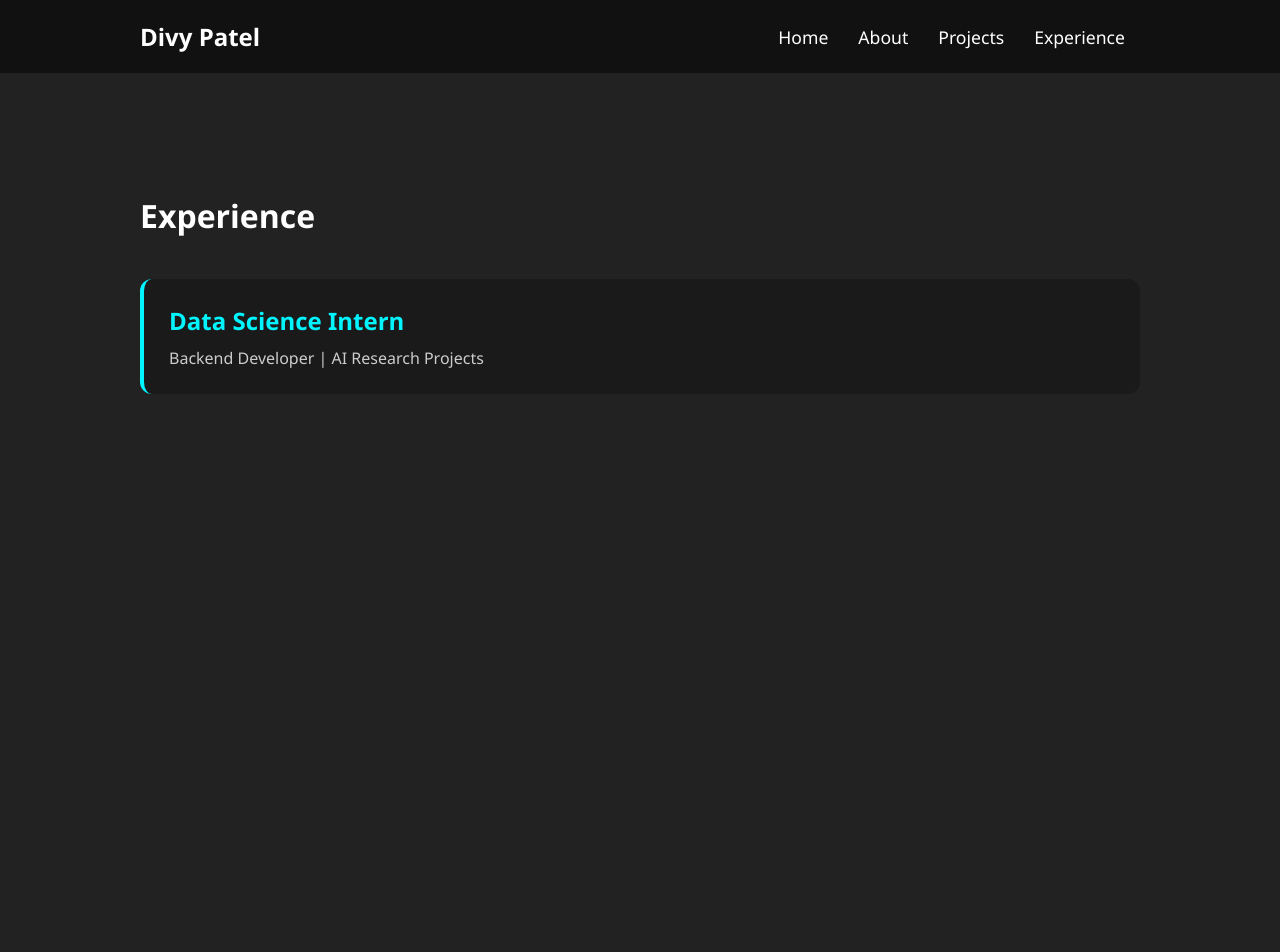
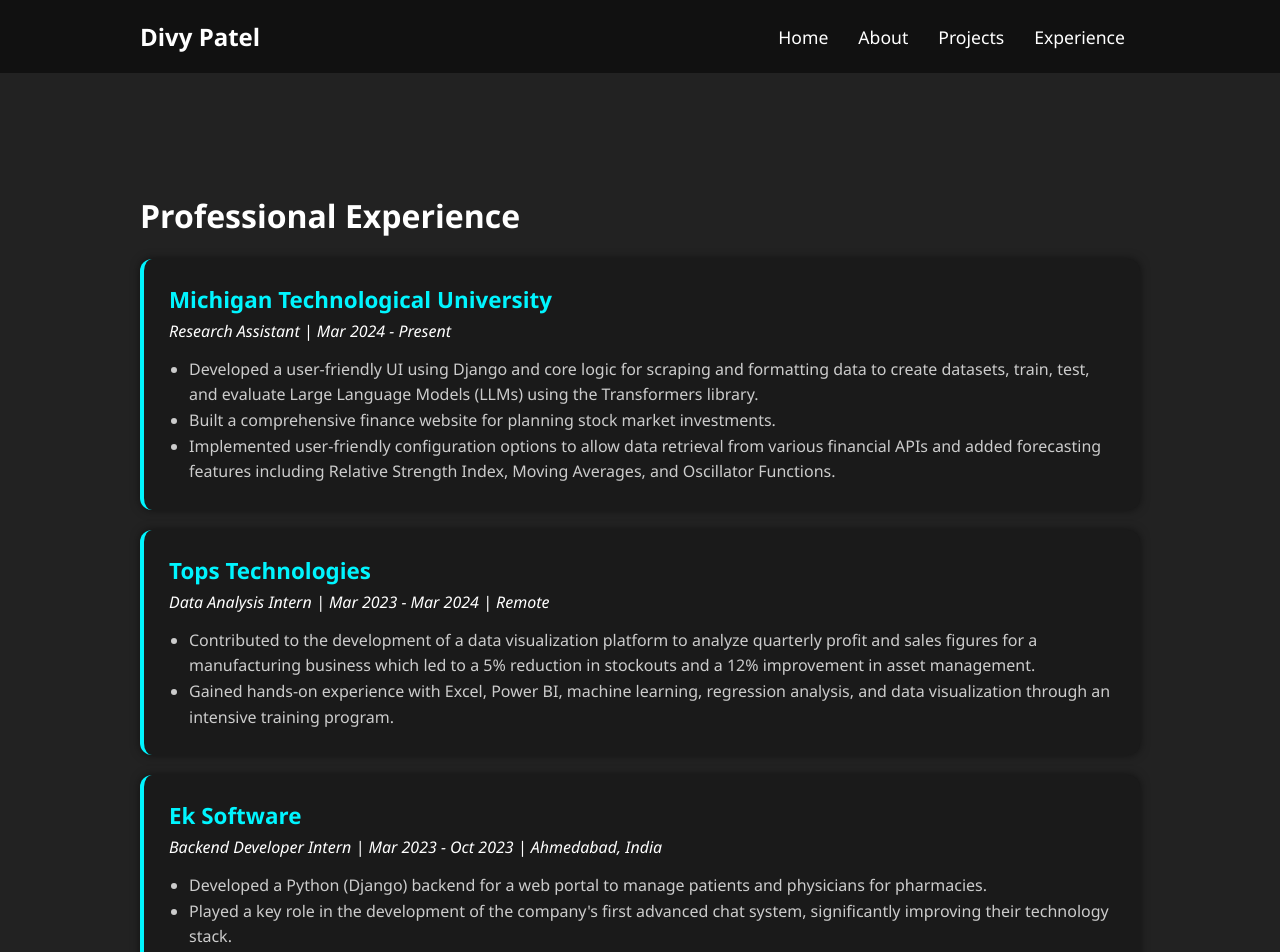
Before and after one commit to Divy0409/Divy0409.github.io, a React (Vite) app in the folder portfolio/: page /#/experience in a window 1280 px wide. Shown: the top 952 px of the page. Before the commit the page ends 800 px from the top, so only its background shows below. Built offline with nearby package versions, Linux system fonts and the light colour scheme.

Commit message:
Clean rebuild - fix ReactDOM

```diff
--- a/portfolio/src/pages/Experience.jsx
+++ b/portfolio/src/pages/Experience.jsx
@@ -1,25 +1,95 @@
+import { motion } from "framer-motion";
+
 function Experience() {
   return (
     <div className="container">
-      <h1>Experience</h1>
+      <motion.h1
+        initial={{ opacity: 0 }}
+        animate={{ opacity: 1 }}
+      >
+        Professional Experience
+      </motion.h1>
 
-      <div style={styles.experienceBlock}>
-        <h2 style={{ color: "#00f5ff", margin: "0 0 10px 0" }}>Data Science Intern</h2>
-        <p style={{ color: "#cccccc", margin: 0 }}>Backend Developer | AI Research Projects</p>
+      <div style={styles.timeline}>
+        {/* MTU Role */}
+        <motion.div style={styles.card} initial={{ x: -50, opacity: 0 }} animate={{ x: 0, opacity: 1 }} transition={{ delay: 0.2 }}>
+          <h2 style={styles.company}>Michigan Technological University</h2>
+          <p style={styles.role}>Research Assistant | Mar 2024 - Present</p>
+          <ul style={styles.list}>
+            <li>Developed a user-friendly UI using Django and core logic for scraping and formatting data to create datasets, train, test, and evaluate Large Language Models (LLMs) using the Transformers library.</li>
+            <li>Built a comprehensive finance website for planning stock market investments.</li>
+            <li>Implemented user-friendly configuration options to allow data retrieval from various financial APIs and added forecasting features including Relative Strength Index, Moving Averages, and Oscillator Functions.</li>
+          </ul>
+        </motion.div>
+
+        {/* Tops Technologies Role 1 */}
+        <motion.div style={styles.card} initial={{ x: -50, opacity: 0 }} animate={{ x: 0, opacity: 1 }} transition={{ delay: 0.4 }}>
+          <h2 style={styles.company}>Tops Technologies</h2>
+          <p style={styles.role}>Data Analysis Intern | Mar 2023 - Mar 2024 | Remote</p>
+          <ul style={styles.list}>
+            <li>Contributed to the development of a data visualization platform to analyze quarterly profit and sales figures for a manufacturing business which led to a 5% reduction in stockouts and a 12% improvement in asset management.</li>
+            <li>Gained hands-on experience with Excel, Power BI, machine learning, regression analysis, and data visualization through an intensive training program.</li>
+          </ul>
+        </motion.div>
+
+        {/* Ek Software Role */}
+        <motion.div style={styles.card} initial={{ x: -50, opacity: 0 }} animate={{ x: 0, opacity: 1 }} transition={{ delay: 0.6 }}>
+          <h2 style={styles.company}>Ek Software</h2>
+          <p style={styles.role}>Backend Developer Intern | Mar 2023 - Oct 2023 | Ahmedabad, India</p>
+          <ul style={styles.list}>
+            <li>Developed a Python (Django) backend for a web portal to manage patients and physicians for pharmacies.</li>
+            <li>Played a key role in the development of the company's first advanced chat system, significantly improving their technology stack.</li>
+            <li>Designed and built a high-performance multitenant PostgreSQL database, improving website speed by 25% and reducing development time.</li>
+          </ul>
+        </motion.div>
+
+        {/* Tops Technologies Role 2 */}
+        <motion.div style={styles.card} initial={{ x: -50, opacity: 0 }} animate={{ x: 0, opacity: 1 }} transition={{ delay: 0.8 }}>
+          <h2 style={styles.company}>Tops Technologies</h2>
+          <p style={styles.role}>Java Developer Intern | Jun 2022 - Dec 2022 | Hybrid</p>
+          <ul style={styles.list}>
+            <li>Developed platforms including a student admission website and a Charity Food/Funding system using advanced Java frameworks (Spring Java and Hibernate).</li>
+            <li>Utilizing advanced Java frameworks resulted in a 20% reduction in projected development time, while also ensuring consistency in coding standards.</li>
+            <li>Built and managed efficient MySQL databases for each website, ensuring smooth storage and retrieval of data.</li>
+          </ul>
+        </motion.div>
       </div>
     </div>
   );
 }
 
 const styles = {
-  experienceBlock: {
+  timeline: {
+    width: "100%",
+    display: "flex",
+    flexDirection: "column",
+    gap: "20px"
+  },
+  card: {
     background: "#1a1a1a",
     padding: "25px",
     borderRadius: "12px",
-    width: "100%",            /* Ensures it fills the container width */
-    boxSizing: "border-box",  /* Keeps padding from breaking the width */
-    marginTop: "20px",
-    borderLeft: "4px solid #00f5ff" /* Adds a nice cyan accent line on the left */
+    borderLeft: "4px solid #00f5ff",
+    boxShadow: "0 0 10px rgba(0, 0, 0, 0.5)",
+    width: "100%",
+    boxSizing: "border-box"
+  },
+  company: {
+    color: "#00f5ff",
+    margin: "0 0 5px 0",
+    fontSize: "1.4rem"
+  },
+  role: {
+    color: "white",
+    fontStyle: "italic",
+    margin: "0 0 15px 0",
+    fontSize: "1rem"
+  },
+  list: {
+    color: "#cccccc",
+    margin: 0,
+    paddingLeft: "20px",
+    lineHeight: "1.6"
   }
 };
 
--- a/portfolio/src/pages/Home.jsx
+++ b/portfolio/src/pages/Home.jsx
@@ -8,7 +8,7 @@
         animate={{ opacity: 1, y: 0 }}
         transition={{ duration: 0.8 }}
       >
-        Hi, I'm Divy 👋
+        Hi, I'm Divy Patel👋
       </motion.h1>
 
       <motion.p
@@ -17,7 +17,7 @@
         animate={{ opacity: 1 }}
         transition={{ delay: 0.5 }}
       >
-        MS Data Science | Machine Learning | AI | Django Developer
+        MS Data Science @ Michigan Technological University | Machine Learning | AI | Django Developer
       </motion.p>
 
       {/* Moved the button OUTSIDE the <p> tag */}
```
Also changed, not shown: 2 other files (tests, documents, lock files or other folders).
